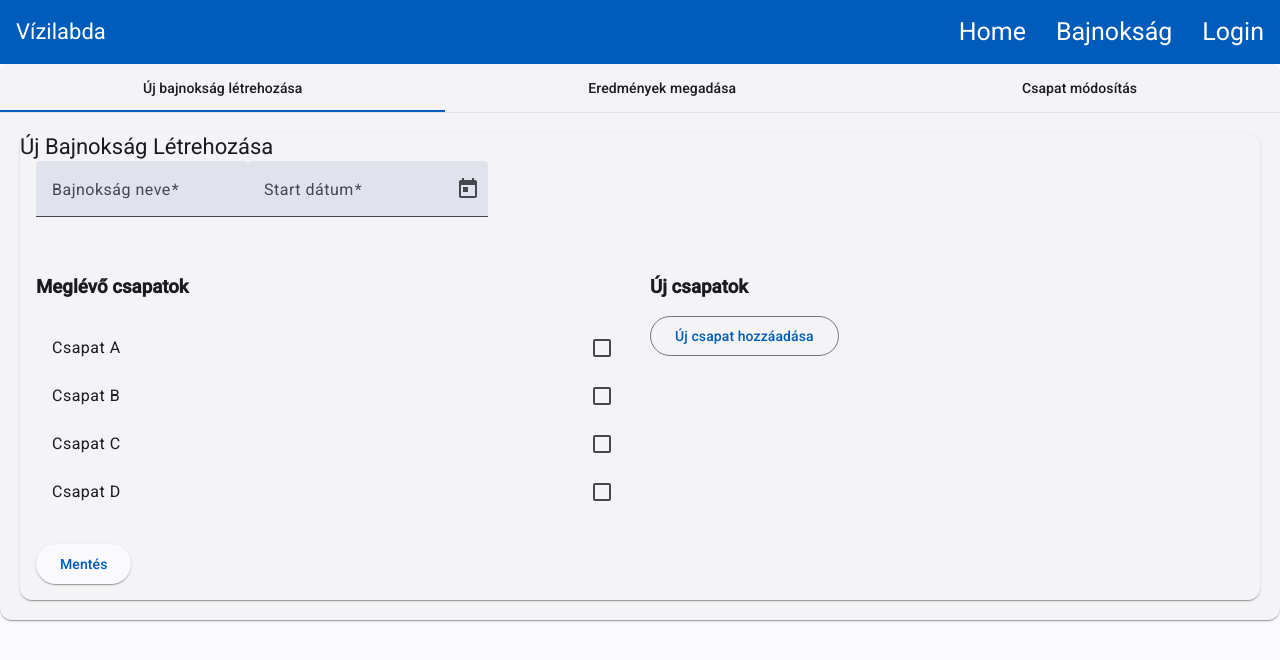
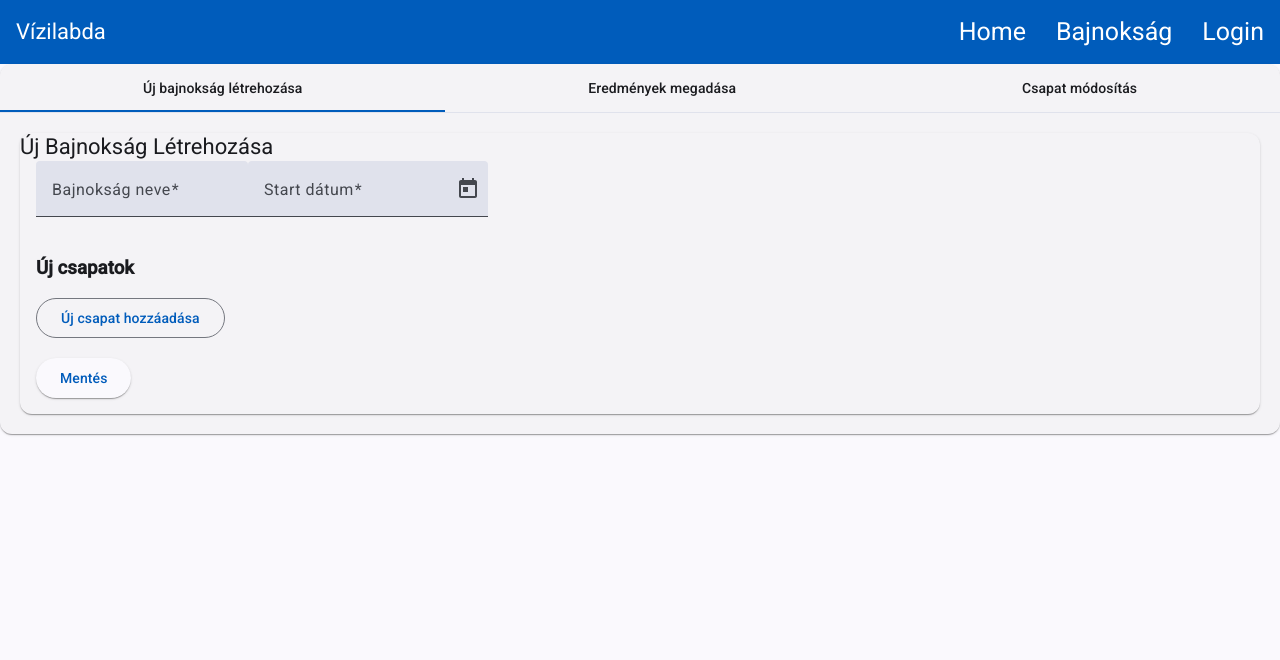
Before and after one commit to Marton04/WebKer_Vizilabda, an Angular app in the folder vizilabda-project/: page /admin in a window 1280 px wide. Shown: the top 660 px of the page. Built offline with nearby package versions, Linux system fonts and the light colour scheme.

Commit message:
Csak uj csapatok

```diff
--- a/vizilabda-project/src/app/pages/admin/new-championship/new-championship.component.html
+++ b/vizilabda-project/src/app/pages/admin/new-championship/new-championship.component.html
@@ -15,19 +15,8 @@
       </mat-form-field>
     </form>
 
-    <div class="team-section" style="display: flex; gap: 20px; margin-top: 20px;">
-      <!-- Meglévő csapatok -->
-      <div style="flex: 1;">
-        <h3>Meglévő csapatok</h3>
-        <mat-selection-list [(ngModel)]="selectedTeamIds">
-          <mat-list-option *ngFor="let team of allTeams" [value]="team.id">
-            {{ team.name }}
-          </mat-list-option>
-        </mat-selection-list>
-      </div>
-
     <!-- Új csapatok -->
-      <div style="flex: 1;">
+    <div style="margin-top: 20px;">
       <h3>Új csapatok</h3>
       <div *ngFor="let team of newTeams; let i = index" style="display: flex; align-items: center; margin-bottom: 10px;">
         <mat-form-field appearance="fill" style="flex: 1;">
@@ -40,7 +29,6 @@
       </div>
       <button mat-stroked-button color="primary" (click)="addNewTeam()">Új csapat hozzáadása</button>
     </div>
-    </div>
 
     <div style="margin-top: 20px;">
       <button mat-raised-button color="primary" (click)="saveChampionship()">Mentés</button>
--- a/vizilabda-project/src/app/pages/admin/new-championship/new-championship.component.ts
+++ b/vizilabda-project/src/app/pages/admin/new-championship/new-championship.component.ts
@@ -8,10 +8,8 @@ import { MatFormFieldModule } from '@angular/material/form-field';
 import { MatInputModule } from '@angular/material/input';
 import { MatButtonModule } from '@angular/material/button';
 import { MatIconModule } from '@angular/material/icon';
-import { MatListModule } from '@angular/material/list';
 import { MatDatepickerModule } from '@angular/material/datepicker';
 import { MatNativeDateModule } from '@angular/material/core';
-import { MatSelectModule } from '@angular/material/select';
 import { CommonModule } from '@angular/common';
 
 @Component({
@@ -25,19 +23,14 @@ import { CommonModule } from '@angular/common';
     MatInputModule,
     MatButtonModule,
     MatIconModule,
-    MatListModule,
     MatDatepickerModule,
-    MatNativeDateModule,
-    MatSelectModule
+    MatNativeDateModule
   ],
   templateUrl: './new-championship.component.html',
   styleUrl: './new-championship.component.scss'
 })
 export class NewChampionshipComponent {
   championshipForm: FormGroup;
-
-  allTeams: Team[] = [];
-  selectedTeamIds: number[] = [];
   newTeams: Team[] = [];
   startDate: Date | null = null;
 
@@ -49,8 +42,6 @@ export class NewChampionshipComponent {
       name: ['', Validators.required],
       startDate: ['', Validators.required]
     });
-
-    this.allTeams = this.championshipService.getTeams();
   }
 
   addNewTeam() {
@@ -70,7 +61,6 @@ export class NewChampionshipComponent {
     const name = this.championshipForm.value.name;
     this.startDate = this.championshipForm.value.startDate;
 
-    // Ellenőrzés: új csapatnevek ne legyenek üresek
     const invalidTeam = this.newTeams.find(
       team => !team.name || team.name.trim().length === 0
     );
@@ -80,28 +70,22 @@ export class NewChampionshipComponent {
       return;
     }
 
-    // Meglévő csapatok lekérése
-    const existingSelectedTeams = this.allTeams.filter(team =>
-      this.selectedTeamIds.includes(team.id)
-    );
-
-    // Új csapatokat hozzáadjuk a szolgáltatáshoz
+    // Új csapatok hozzáadása a szolgáltatáshoz
     for (let team of this.newTeams) {
       this.championshipService.addTeam(team);
     }
 
     const newChampionship: Championship = {
       name,
-      teams: [...existingSelectedTeams, ...this.newTeams],
+      teams: [...this.newTeams],
       matches: []
     };
 
     this.championshipService.addChampionship(newChampionship);
     alert('Bajnokság létrehozva!');
 
-    // Űrlap és állapot alaphelyzetbe
+    // Alaphelyzetbe állítás
     this.championshipForm.reset();
-    this.selectedTeamIds = [];
     this.newTeams = [];
     this.startDate = null;
   }
```
Lines whose indentation alone changed are shown as unchanged.
